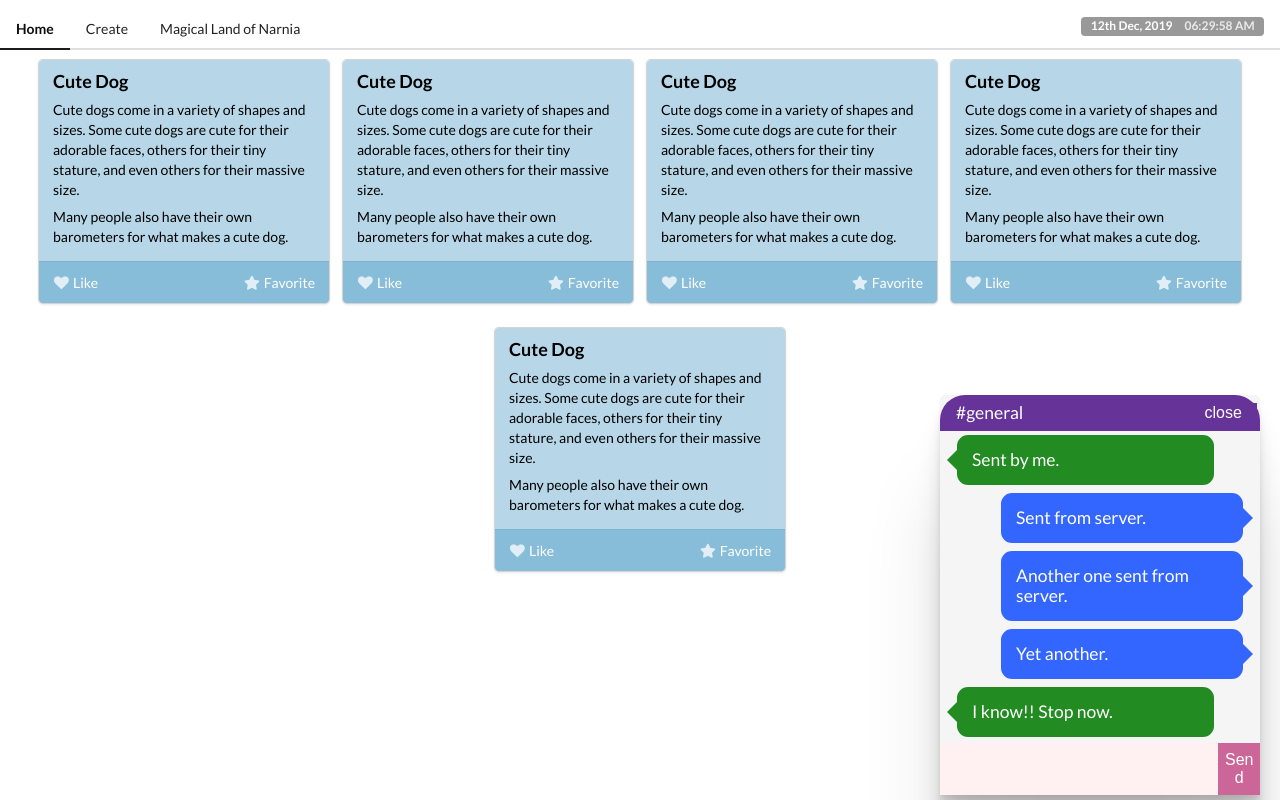
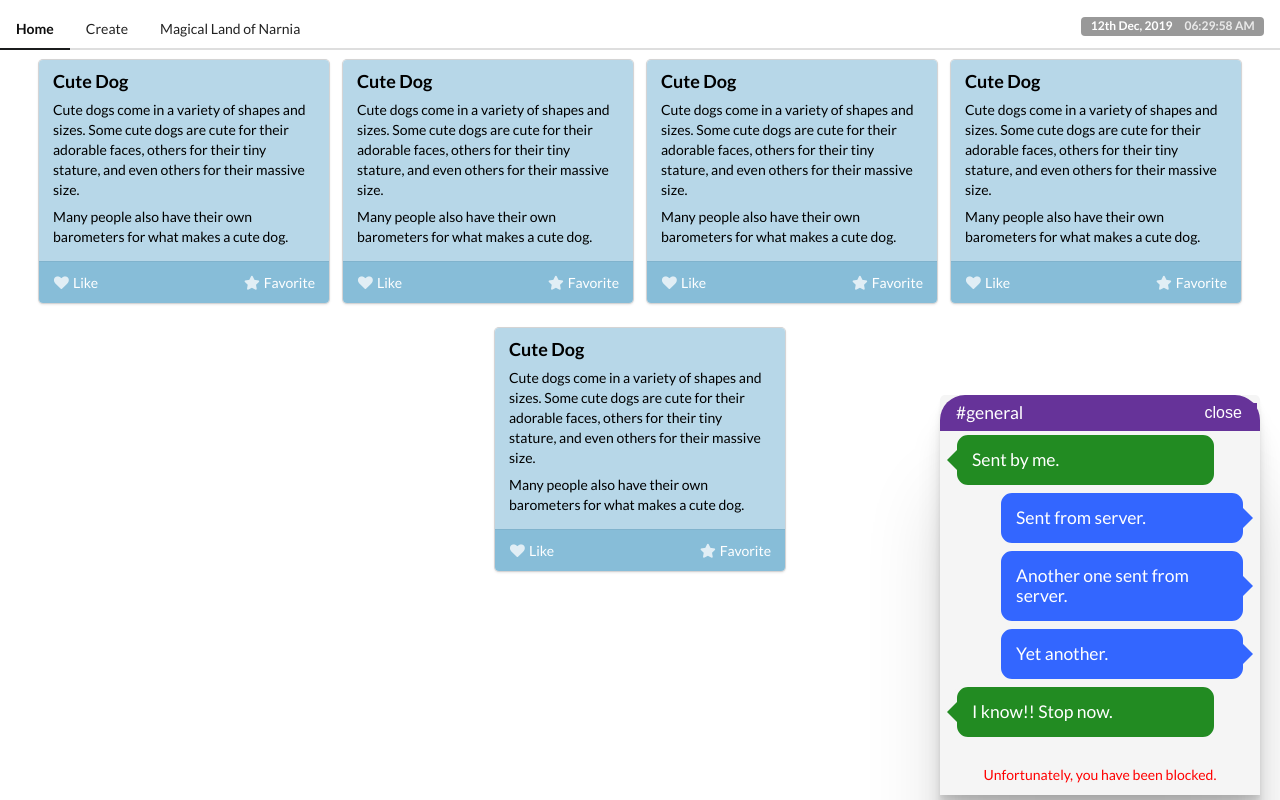
Before and after one commit to ShaminAsfaq/shamin-lives, a React (Create React App) app: page / in a window 1280 px wide. Built offline with nearby package versions, Linux system fonts and the light colour scheme.

Commit message:
Blocked message added.

```diff
--- a/src/chat/Chat.js
+++ b/src/chat/Chat.js
@@ -13,6 +13,8 @@ const Chat = () => {
         console.log('Toss a coin to your witcher');
     }
 
+    let isBlocked = true;
+
     useEffect(() => {});
 
     return(
@@ -26,13 +28,12 @@ const Chat = () => {
                 </div>
             </div>
             <MessageList/>
+            {
+                !isBlocked &&
                 <div className="ui big icon input chat-input">
-
-                {
-                    // <input type="text" placeholder="Your message..." className='chat-input-text-field'/>
-                }
-                <textarea className='chat-input-text-area' rows='2'></textarea>
+                    <textarea disabled className='chat-input-text-area' rows='2'></textarea>
                     <button
+                        disabled
                         className="send-button"
                         type="submit"
                         onClick={onSendMessage}
@@ -40,6 +41,13 @@ const Chat = () => {
                     Send
                     </button>
                 </div>
+            }
+            {
+                isBlocked &&
+                <div style={{textAlign:'center', color: 'red', paddingTop: '7%'}}>
+                    Unfortunately, you have been blocked.
+                </div>
+            }
         </div>
     );
 }
--- a/src/chat/Message.js
+++ b/src/chat/Message.js
@@ -2,7 +2,6 @@ import React from 'react';
 
 
 const Message = ({user, message}) => {
-
     return(
         <div>
             {
--- a/src/chat/MessageList.js
+++ b/src/chat/MessageList.js
@@ -45,7 +45,11 @@ const MessageList = () => {
 
     return (
         <div className='message-list-div'>
-            {availableMessages.map(({user, message}, i) => <Message key={i} user={user} message={message}/>)}
+            {
+                availableMessages.map(
+                    ({user, message}, i) => <Message key={i} user={user} message={message}/>
+                )
+            }
         </div>
     );
 }
--- a/src/styles/components/Chat.css
+++ b/src/styles/components/Chat.css
@@ -28,6 +28,8 @@
     bottom: 0px !important;
     left: 0px;
     right: 0px;
+
+    /* pointer-events: none; */
 }
 
 .chat-input-text-area {
@@ -53,7 +55,7 @@
     color: white;
     font-size: 16px;
     cursor: pointer;
-    width: 13%;
+    width: 15%;
 
     overflow-wrap: break-word;
 }
@@ -71,6 +73,7 @@
 
 .send-button:hover {
     background-color: #CC3399;
+
 }
 
 .send-button:focus, .close-button:focus {
```
Lines whose indentation alone changed are shown as unchanged.
